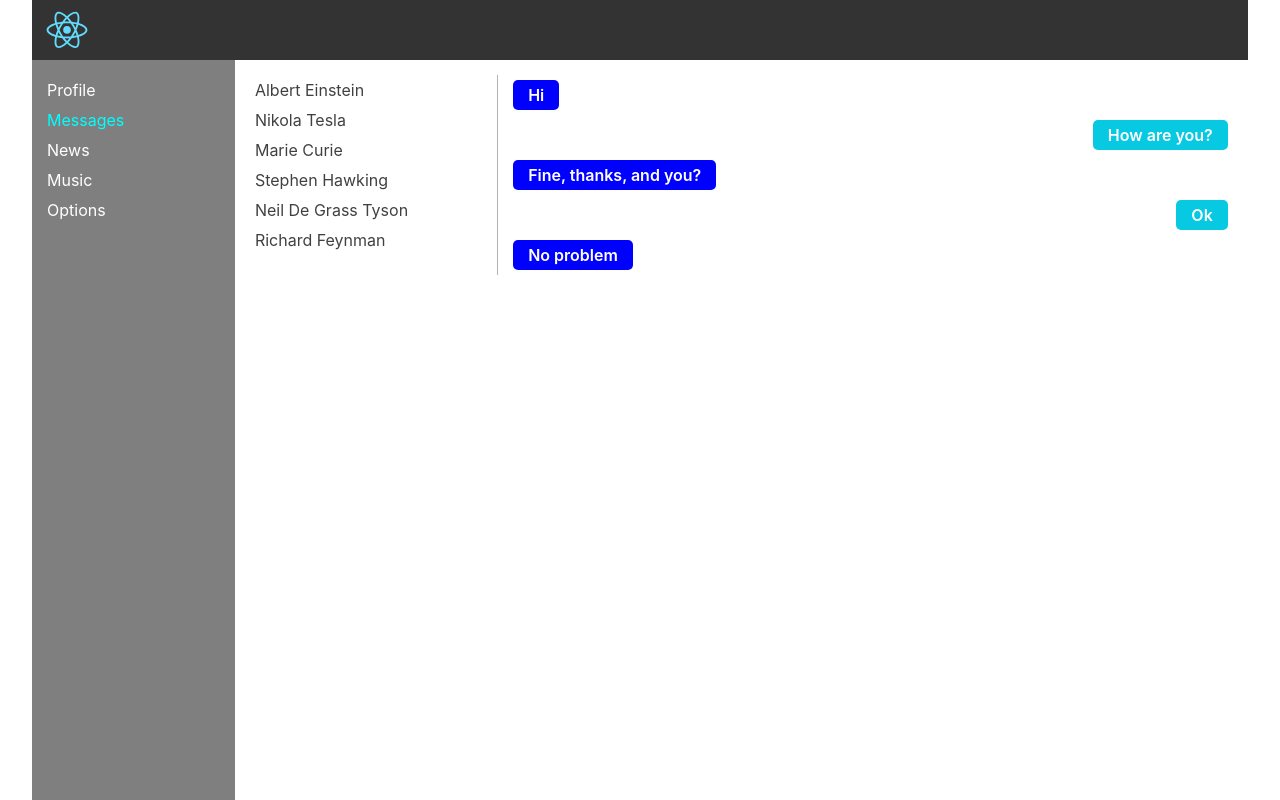
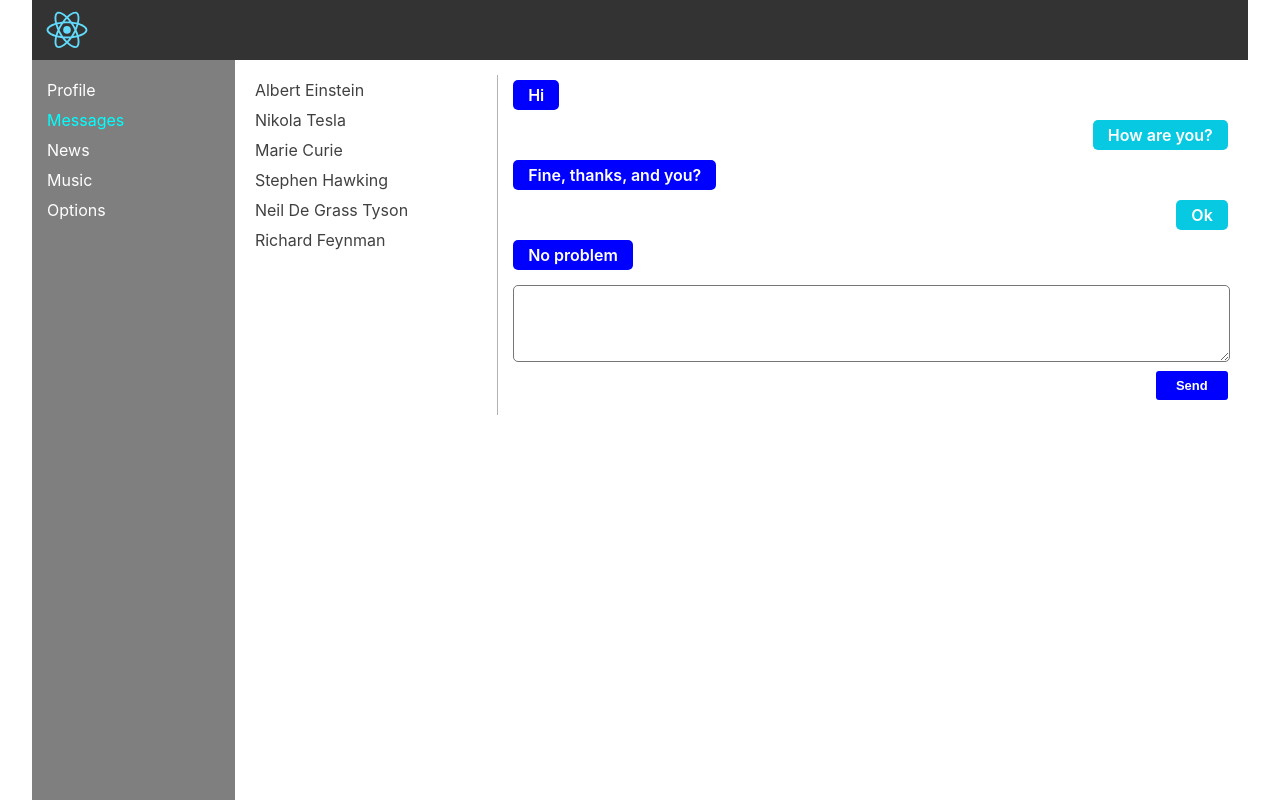
Before and after one commit to farid95g/social-network, a React (Create React App) app: page /messages in a window 1280 px wide. Built offline with nearby package versions, Linux system fonts and the light colour scheme.

Commit message:
new message textarea and refs to textarea elements

```diff
--- a/src/components/Messages/Messages.jsx
+++ b/src/components/Messages/Messages.jsx
@@ -9,6 +9,12 @@ const Messages = (props) => {
   const messages = props.state.messages
     .map(m => <Message key={m.id} id={m.id} message={m.message} />);
 
+  let newMessage = React.createRef();
+  const sendMessage = () => {
+    let message = newMessage.current.value;
+    console.log(message);
+  }
+
   return (
     <section className={styles.messages}>
       <div className={styles.messageSenders}>
@@ -17,7 +23,13 @@ const Messages = (props) => {
         </ul>
       </div>
       <div className={styles.messagesBlock}>
-        { messages }
+        {messages}
+        <div className={styles.newMessage}>
+          <textarea ref={newMessage}></textarea>
+          <div>
+            <button onClick={sendMessage}>Send</button>
+          </div>
+        </div>
       </div>
     </section>
   );
--- a/src/components/Messages/Messages.module.css
+++ b/src/components/Messages/Messages.module.css
@@ -47,3 +47,22 @@
 .messagesBlock > div:nth-child(2n) span {
   background-color: rgb(7, 201, 226);
 }
+
+.newMessage textarea {
+  width: 100%;
+  height: 75px;
+  border-radius: 5px;
+}
+
+.newMessage div {
+  text-align: right;
+  padding: 5px 0;
+}
+
+.newMessage button {
+  padding: 7px 20px;
+  background-color: blue;
+  color: #fff;
+  font-size: 13px;
+  font-weight: 600;
+}
--- a/src/components/Profile/Posts/Posts.jsx
+++ b/src/components/Profile/Posts/Posts.jsx
@@ -6,13 +6,19 @@ const Posts = (props) => {
   const posts = props.posts
     .map(p => <Post key={p.id} id={p.id} message={p.message} likesCount={p.likesCount} />);
 
+  let newPost = React.createRef();
+  const addNewPost = () => {
+    let post = newPost.current.value;
+    console.log(post);
+  }
+
   return (
     <div className={styles.posts}>
       <h3>My Posts</h3>
       <div className={styles.newPost}>
-        <textarea></textarea>
+        <textarea ref={newPost}></textarea>
         <div>
-          <button className={styles.btnAdd}>Add post</button>
+          <button className={styles.btnAdd} onClick={addNewPost}>Add post</button>
           <button className={styles.btnRemove}>Remove post</button>
         </div>
       </div>
--- a/src/components/Profile/Posts/Posts.module.css
+++ b/src/components/Profile/Posts/Posts.module.css
@@ -4,14 +4,11 @@
   margin: 15px 0;
 }
 
-.newPost button {
+.newPost button, .newPost button:focus {
   padding: 8px 20px;
-  border: none;
-  outline: none;
   border-radius: .2rem;
   font-size: .8rem;
   font-weight: 600;
-  cursor: pointer;
 }
 
 .newPost button:first-child {
--- a/src/index.css
+++ b/src/index.css
@@ -24,3 +24,13 @@ input:focus, textarea:focus, button:focus {
 ul {
   list-style-type: none;
 }
+
+button {
+  background-color: transparent;
+  border-radius: 3px;
+  cursor: pointer;
+}
+
+button, button:focus {
+  border: none;
+}
```
